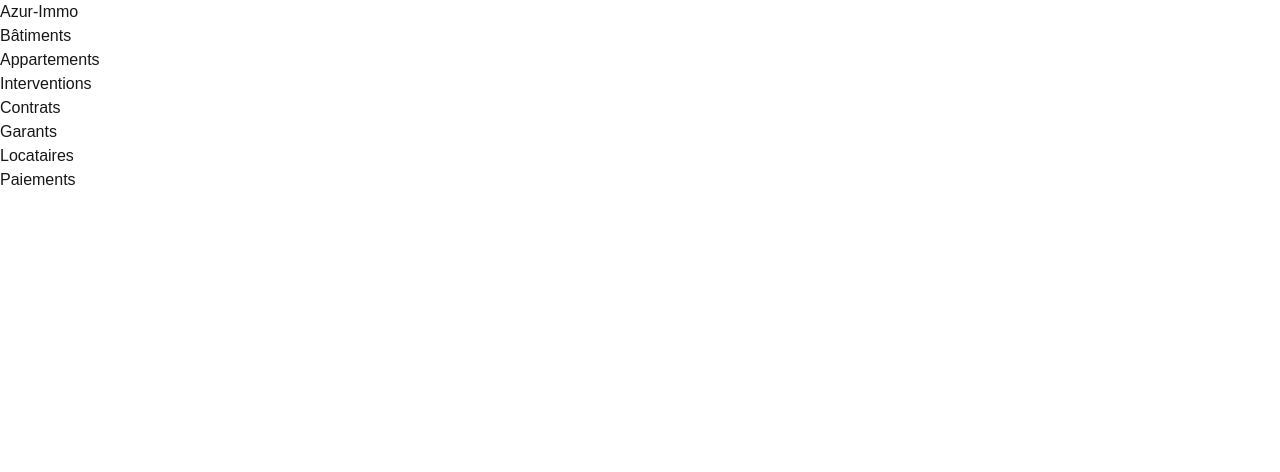
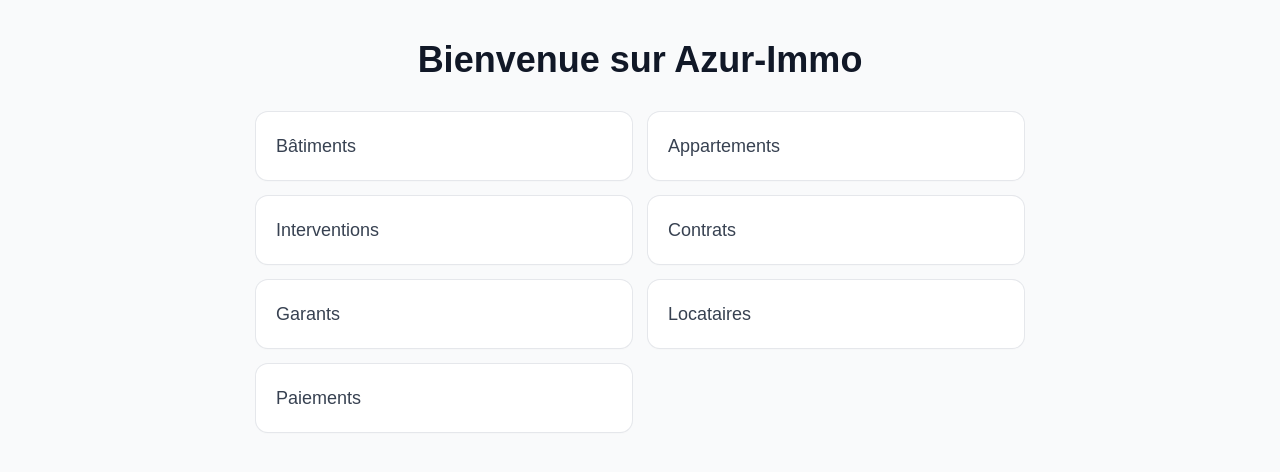
Before and after one commit to Skrylleur/azurimmo-web, a Next.js app: page / in a window 1280 px wide. Shown: the top 472 px of the page. Built offline with nearby package versions, Linux system fonts and the light colour scheme.

Commit message:
Mise à jour de l'interface de l'accueil et des paiements

```diff
--- a/package.json
+++ b/package.json
@@ -9,6 +9,7 @@
     "lint": "next lint"
   },
   "dependencies": {
+    "framer-motion": "^12.5.0",
     "next": "15.1.7",
     "react": "^19.0.0",
     "react-dom": "^19.0.0"
--- a/src/app/page.tsx
+++ b/src/app/page.tsx
@@ -1,32 +1,33 @@
 import Link from "next/link";
 
 export default function Home() {
+  const liens = [
+    { nom: "Bâtiments", href: "/batiments" },
+    { nom: "Appartements", href: "/appartements" },
+    { nom: "Interventions", href: "/interventions" },
+    { nom: "Contrats", href: "/contrats" },
+    { nom: "Garants", href: "/garants" },
+    { nom: "Locataires", href: "/locataires" },
+    { nom: "Paiements", href: "/paiements" },
+  ];
+
   return (
-    <>
-    <h1>Azur-Immo</h1>
-    <ul>
-      <li>
-      <Link href ={"/batiments"}>Bâtiments</Link>
-      </li>
-      <li>
-      <Link href ={"/appartements"}>Appartements</Link>
-      </li>
-      <li>
-      <Link href ={"/interventions"}>Interventions</Link>
-      </li>
-      <li>
-      <Link href ={"/contrats"}>Contrats</Link>
-      </li>
-      <li>
-      <Link href ={"/garants"}>Garants</Link>
-      </li>
-      <li>
-      <Link href ={"/locataires"}>Locataires</Link>
-      </li>
-      <li>
-      <Link href ={"/paiements"}>Paiements</Link>
-      </li>
-    </ul>
-    </>
+    <main className="min-h-screen bg-[#F9FAFB] text-gray-800 px-4 py-10">
+      <div className="max-w-3xl mx-auto space-y-8">
+        <h1 className="text-4xl font-semibold text-center text-gray-900">Bienvenue sur Azur-Immo</h1>
+
+        <div className="grid grid-cols-1 sm:grid-cols-2 gap-4">
+          {liens.map((lien) => (
+            <Link
+              key={lien.nom}
+              href={lien.href}
+              className="block p-5 bg-white rounded-xl shadow-sm ring-1 ring-gray-200 hover:ring-blue-300 hover:shadow-md transition"
+            >
+              <span className="text-lg font-medium text-gray-700">{lien.nom}</span>
+            </Link>
+          ))}
+        </div>
+      </div>
+    </main>
   );
 }
--- a/src/components/AddPaiementComponent.tsx
+++ b/src/components/AddPaiementComponent.tsx
@@ -24,13 +24,24 @@ export default function AddPaiementComponent() {
     };
 
     return (
-        <div className="p-4">
-          <h2 className="text-3xl text-blue-600 font-extrabold text-center">Gestion des paiements</h2>
+    <div className="min-h-screen bg-[#F9FAFB] text-gray-800 px-4 py-8">
+    <div className="max-w-2xl mx-auto space-y-8">
 
-          <PaiementForm onPaiementAdded={handlePaiementAjoute} />
+        <h1 className="text-3xl font-semibold text-center text-gray-900">Gestion des paiements</h1>
 
-          <h2 className="text-xl font-bold mt-6 mb-4">Paiements</h2>
-          <PaiementComponent paiements={paiements} />
+        <div className="bg-white p-6 rounded-xl shadow-sm ring-1 ring-gray-200">
+        <PaiementForm onPaiementAdded={handlePaiementAjoute} />
         </div>
-      );
+
+        <div className="space-y-4">
+        {paiements.length === 0 ? (
+            <p className="text-center text-gray-500">Aucun paiement enregistré.</p>
+        ) : (
+            <PaiementComponent paiements={paiements} />
+        )}
+        </div>
+
+    </div>
+    </div>
+    );
 }
--- a/src/components/EditPaiementForm.tsx
+++ b/src/components/EditPaiementForm.tsx
@@ -1,6 +1,7 @@
 "use client";
 import { useState } from "react";
 import Paiement from "@/models/Paiement";
+import { motion } from "framer-motion";
 
 type EditPaiementFormProps = {
   paiement: Paiement;
@@ -45,21 +46,37 @@ export default function EditPaiementForm({
   };
 
   return (
-    <form onSubmit={handleSubmit} className="flex gap-2 items-center">
-      <input
+    <motion.form
+        layout
+        onSubmit={handleSubmit}
+        className="flex flex-col sm:flex-row sm:items-center justify-between gap-4 w-full"
+        initial={{ opacity: 0, x: 30 }}
+        animate={{ opacity: 1, x: 0 }}
+        exit={{ opacity: 0, x: -30 }}
+        transition={{ duration: 0.3, ease: "easeOut" }}
+        >
+        <div className="flex flex-col sm:flex-row gap-2 w-full">
+            <input className="border border-gray-300 rounded-md px-3 py-1 text-sm text-gray-700 focus:outline-none focus:ring-1 focus:ring-blue-400"
                 type="number"
                 value={montant}
                 onChange={(e) => setMontant(e.target.value)}
                 required
             />
-      <input
+            <input className="border border-gray-300 rounded-md px-3 py-1 text-sm text-gray-700 focus:outline-none focus:ring-1 focus:ring-blue-400"
                 type="date"
                 value={datePaiement}
                 onChange={(e) => setDatePaiement(e.target.value)}
                 required
             />
-      <button type="submit">Valider</button>
-      <button type="button" onClick={onCancel}>Annuler</button>
-    </form>
+      </div>
+      <div className="flex gap-2">
+        <button type="submit"
+        className="bg-green-500 hover:bg-green-600 text-white px-3 py-1 rounded-md text-sm">
+            Valider</button>
+        <button type="button"
+        onClick={onCancel}
+        className="text-gray-500 hover:text-gray-700 px-3 py-1 text-sm">Annuler</button>
+      </div>
+    </motion.form>
   );
 }
--- a/src/components/PaiementComponent.tsx
+++ b/src/components/PaiementComponent.tsx
@@ -46,9 +46,16 @@ export default function PaiementComponent({ paiements }: { paiements: Paiement[]
 
     return (
         <>
-          <ul>
+        <Link href="/" className="inline-block text-sm text-gray-500 hover:text-gray-700 underline transition">
+        Retour à l&apos;accueil
+        </Link>
+
+        <div className="grid gap-4">
         {paiementList.map((paiement) => (
-              <li key={paiement.id}>
+            <div
+            key={paiement.id}
+            className="flex flex-col sm:flex-row sm:items-center justify-between bg-white border border-gray-200 rounded-lg shadow p-4"
+            >
             {editingId === paiement.id ? (
                 <EditPaiementForm
                 paiement={paiement}
@@ -57,27 +64,35 @@ export default function PaiementComponent({ paiements }: { paiements: Paiement[]
                 />
             ) : (
                 <>
-                {new Date(paiement.datePaiement).toLocaleDateString("fr-FR")} - {paiement.montant}€
+                <div className="text-gray-800">
+                    <span className="font-medium text-black">
+                    {new Date(paiement.datePaiement).toLocaleDateString("fr-FR")}
+                    </span>{" "}
+                    - {paiement.montant}€
+                </div>
 
+                <div className="mt-2 sm:mt-0 flex gap-2">
                     <button
-                    className="ml-2"
+                    className="px-3 py-1 bg-blue-500 hover:bg-blue-600 text-white rounded"
                     onClick={() => setEditingId(paiement.id)}
                     >
                     Modifier
                     </button>
-
                     <button
-                    className="ml-2"
                     onClick={() => handleDelete(paiement.id)}
+                    className="bg-gray-200 hover:bg-gray-300 text-gray-700 px-4 py-2 rounded-md"
                     >
                     Supprimer
                     </button>
+                    </div>
                 </>
             )}
-              </li>
+            {paiementList.length === 0 && (
+                <p className="text-center text-gray-400 italic">Aucun paiement enregistré pour l’instant.</p>
+              )}
+            </div>
         ))}
-          </ul>
-          <Link href="/">Retour à l&apos;accueil</Link>
+        </div>
         </>
       );
 }
--- a/src/components/PaiementForm.tsx
+++ b/src/components/PaiementForm.tsx
@@ -44,21 +44,29 @@ export default function PaiementForm({ onPaiementAdded }: PaiementFormProps): JS
 
     // ⬇️ Ce return est essentiel !
     return (
-        <form onSubmit={handleSubmit}>
+        <form onSubmit={handleSubmit} className="flex flex-col sm:flex-row gap-2 items-center mb-6">
         <input
             type="number"
             placeholder="Montant"
             value={montant}
             onChange={(e) => setMontant(e.target.value)}
             required
+            className="px-4 py-2 border rounded-md w-full sm:w-auto text-gray-700 focus:outline-none focus:ring-2 focus:ring-blue-500"
         />
+
         <input
             type="date"
             value={datePaiement}
             onChange={(e) => setDatePaiement(e.target.value)}
             required
+            className="px-4 py-2 border rounded-md w-full sm:w-auto text-gray-700 focus:outline-none focus:ring-2 focus:ring-blue-500"
         />
-            <button type="submit">Ajouter</button>
+
+        <button
+        className="bg-green-500 hover:bg-green-600 text-white px-4 py-2 rounded-md transition"
+        >
+        Ajouter
+        </button>
         </form>
     );
 }
```
Also changed, not shown: 1 other file (tests, documents, lock files or other folders). Lines whose indentation alone changed are shown as unchanged.
